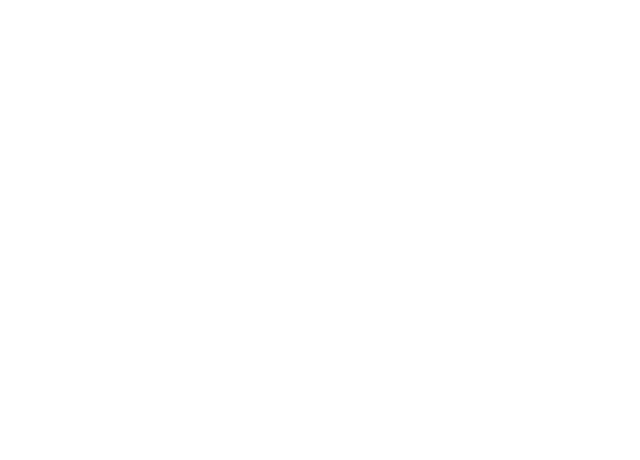
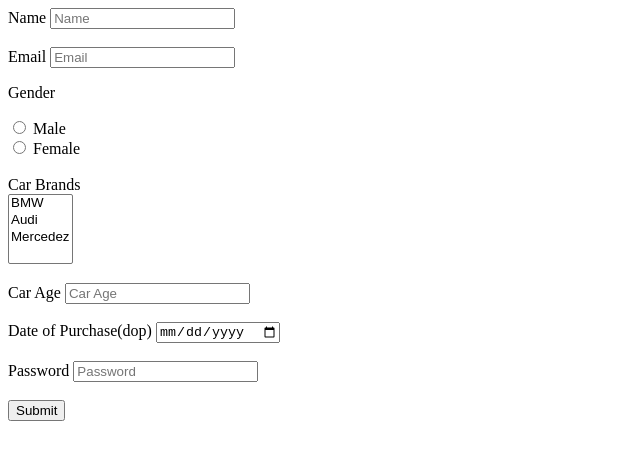
Before and after one commit to acciojob/car-insurance-form-Rohit4352, a website: page main.html in a window 1280 px wide. Shown: the whole page, without its empty margins (0-640 px from the left). Drawn offline with Linux system fonts and the light colour scheme.

Commit message:
created a submission

```diff
--- a/main.html
+++ b/main.html
@@ -10,6 +10,40 @@
 	<!-- the entire body must be written by student -->
     <script type="text/javascript" src="./script.js">
 </script>
+	<form method="post">
+		<label for="name">Name</label>
+		<input type="text" id="name" placeholder="Name"><br><br>
+
+		<label for="email">Email</label>
+		<input type="email" id="email" placeholder="Email"><br>
+
+		<p>Gender</p>
+		<input type="radio" id="male" name="gender" value="Male">
+		<label for="male">Male</label><br>
+		<input type="radio" id="female" name="gender" value="Female">
+		<label for="female">Female</label><br><br>
+
+		<label for="cars" >Car Brands</label><br>
+		<select multiple id="cars" name="cars">
+			<option value="1">BMW</option>
+			<option value="2">Audi</option>
+			<option value="3">Mercedez</option>
+		</select><br><br>
+
+		<label for="carage">Car Age</label>
+		<input type="number" id="carage" placeholder="Car Age"><br><br>
+
+		<label for="dop">Date of Purchase(dop)</label>
+		<input type="date" id="dop" placeholder="dop"><br><br>
+
+		<label for="password">Password</label>
+		<input type="password" id="password" placeholder="Password"><br><br>
+
+
+		<input type="submit" id="submit" value="Submit">
+
+<!-- 		<button type="submit">submit button</button> -->
+	</form>
 
 </body>
 
```
